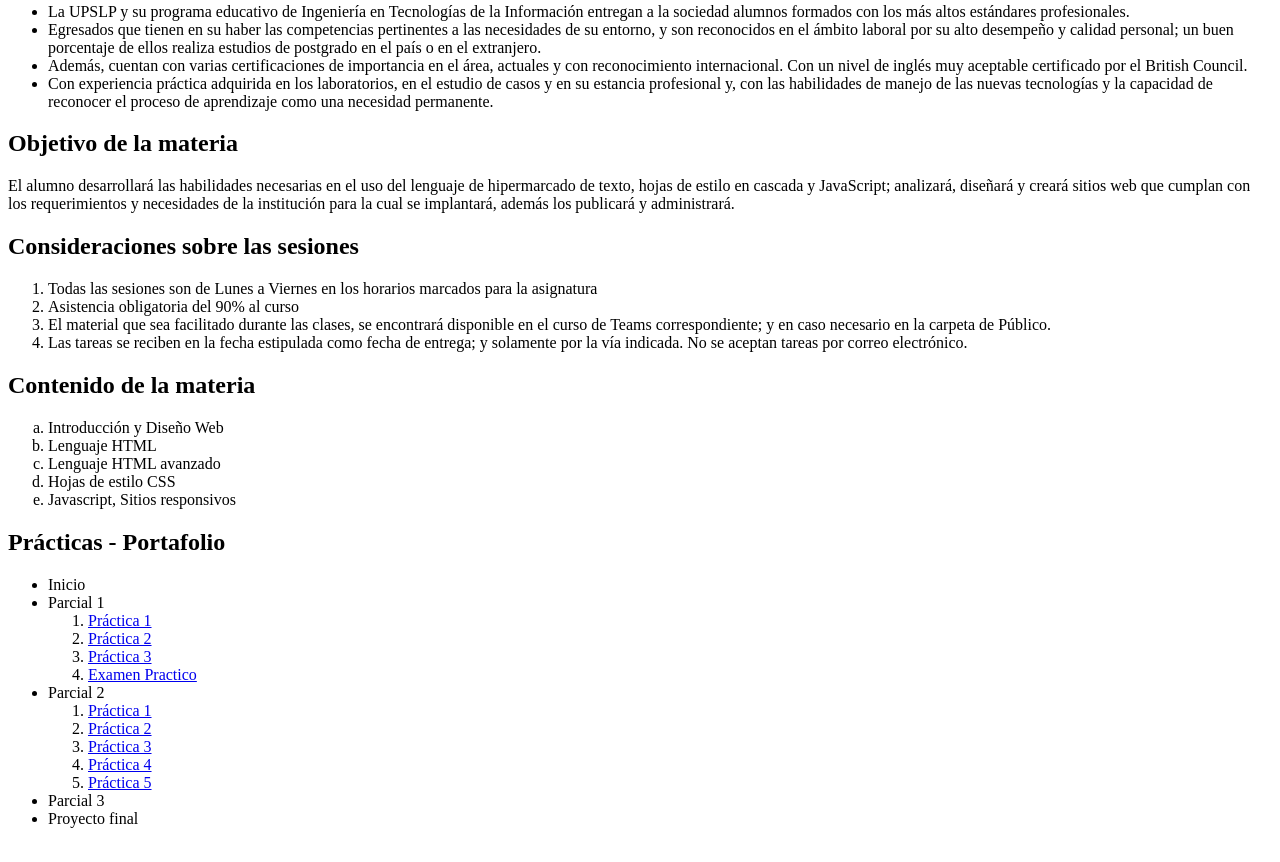
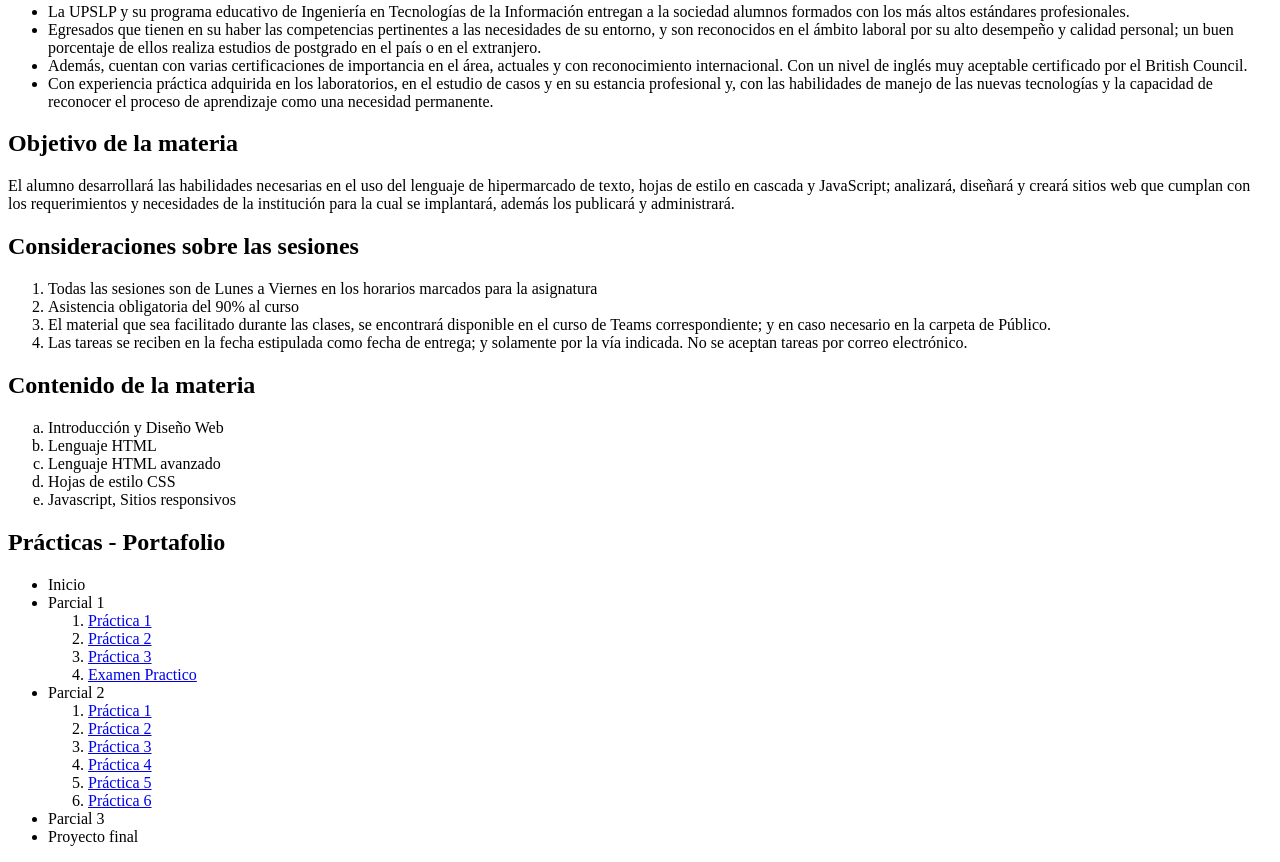
Before and after one commit to valgsm310/programacionportafolio, a plain HTML site: page index.html in a window 1280 px wide. Shown: the part 804-1666 px from the top of the page. Drawn offline with Linux system fonts and the light colour scheme.

Commit message:
Add files via upload

```diff
--- a/index.html
+++ b/index.html
@@ -106,6 +106,7 @@
 				<li><a href="parcial2/practica2_3.html">Práctica 3</a></li>
 				<li><a href="parcial2/practica2_4.html">Práctica 4</a></li>
 				<li><a href="parcial2/practica2_5.html">Práctica 5</a></li>
+				<li><a href="parcial2/practica6/practica2_6.html">Práctica 6</a></li>
 			</ol>
 		<li>Parcial 3</li>
 		<li>Proyecto final</li>
```
